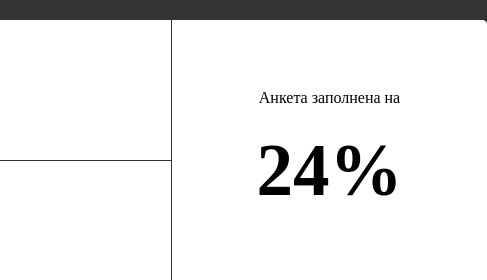
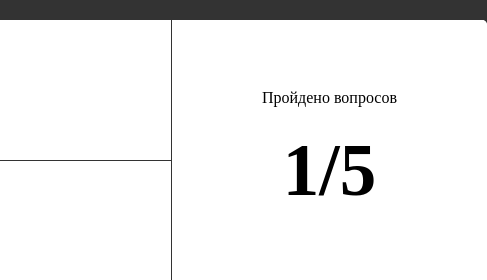
Before and after one commit to xezon88/quiz, a plain HTML site: page index.html in a window 1280 px wide. Both pictures are taken after a click on the button "Пройти тест". Shown: the top 280 px of the page, 793-1280 px from the left. Drawn offline with nearby package versions, Linux system fonts and the light colour scheme.

Commit message:
допилить условие выбора экрана

```diff
--- a/index.html
+++ b/index.html
@@ -174,9 +174,9 @@
             </div>
             <div class="quiz-position">
                 <div class="quiz-position__bg">
-                    <span class="quiz-position__on">Анкета заполнена на</span>
+                    <span class="quiz-position__on">Пройдено вопросов</span>
                     <div class="quiz-position__percent">
-                        <span id="quiz-position__percent-change">24%</span>
+                        <span id="quiz-position__percent-change">1/5</span>
                     </div>
                 </div>
             </div>
```
